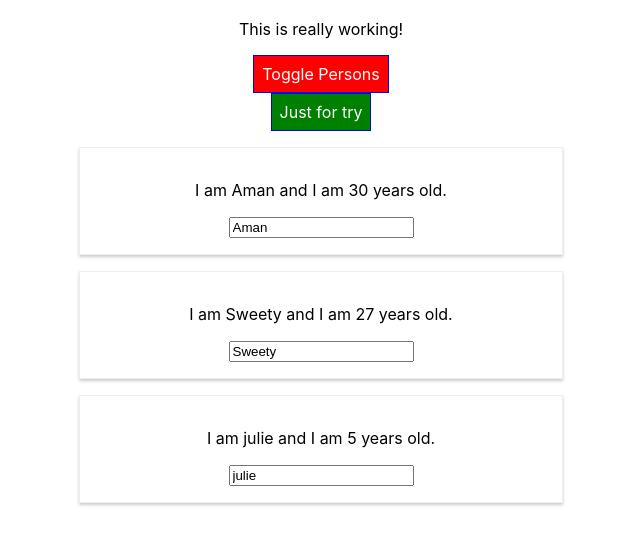
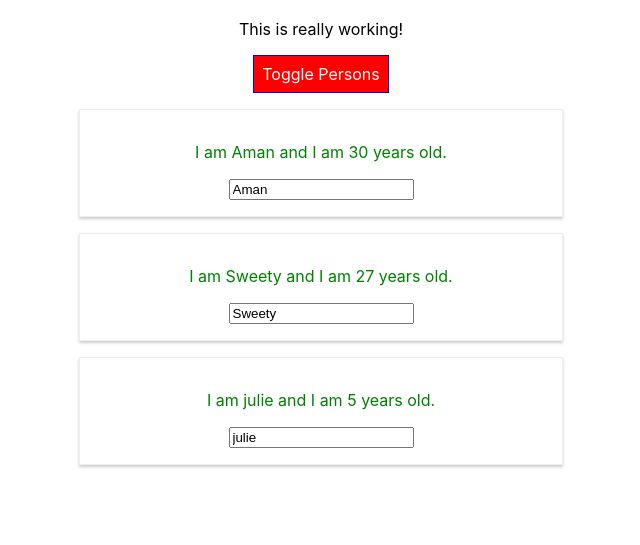
Before and after one commit to amandhiman251/React-Maximilian, a React app: page / in a window 1280 px wide. Both pictures are taken after a click on the button "Toggle Persons". Shown: the part 63-608 px from the top of the page, without its empty margins (319-959 px from the left). Built offline with nearby package versions, Linux system fonts and the light colour scheme.

Commit message:
using CSS Module dynamically and based on tag in person.js

```diff
--- a/src/component/Person/Person.js
+++ b/src/component/Person/Person.js
@@ -1,30 +1,20 @@
 import React from 'react';
-//import './Person.css';
-import styled from 'styled-components';
-//always use first uppercase letter for variavle name
+import sweety from './Person.module.css';
 
-const Stylediv = styled.div`
-    width: 60%;
-    margin: 16px auto;
-    border:1px solid #eee;
-    box-shadow:0 2px 3px #ccc;
-    padding: 16px;
-    text-align: center;
-@media (min-width:500px){
-        width: 450px;
-}
-`;
+
 
 const Person = (props) => {
+    let abc ="";
+    if (props.per < 3){
+        abc = sweety.Blue;
+    }
 
     return (
-        //<div className= "Person">
-        <Stylediv>
-            <p onClick= {props.click}>I am {props.name} and I am {props.age} years old.</p>
+        <div className= {sweety.Person}>
+            <p className={abc} onClick= {props.click}>I am {props.name} and I am {props.age} years old.</p>
             <p>{props.children}</p>
             <input type="text" onChange = {props.changed} defaultValue= {props.name} />
-        </Stylediv>
-        //</div>
+        </div>
     );
 };
 
--- a/src/component/Person/Person.css
+++ b/src/component/Person/Person.module.css
@@ -11,3 +11,11 @@
         width: 450px;
     }
 }
+
+.Person p {
+    color: green;
+}
+
+.Person p.Blue{
+    color: blue;
+}
--- a/src/container/App.js
+++ b/src/container/App.js
@@ -48,6 +48,7 @@ class App extends Component {
             <div>
                 {this.state.person.map((person, index) => {
                     return <Person
+                    per ={this.state.person.length}
                     name = {person.name}
                     age = {person.age}
                     key= {person.id}
@@ -71,8 +72,7 @@ class App extends Component {
             <div  className = {aman.App} >
                 <h1> Hi, I am a React App</h1>
                 <p className = {classes.join(" ")}>This is really working!</p>
-                <button className= {btnClass} onClick={this.toggelPersonHandler}> Toggle Persons </button><br />
-                <button>Just for try</button>
+                <button className= {btnClass} onClick={this.toggelPersonHandler}> Toggle Persons </button>
                 {persons}
             </div>
            );
```
